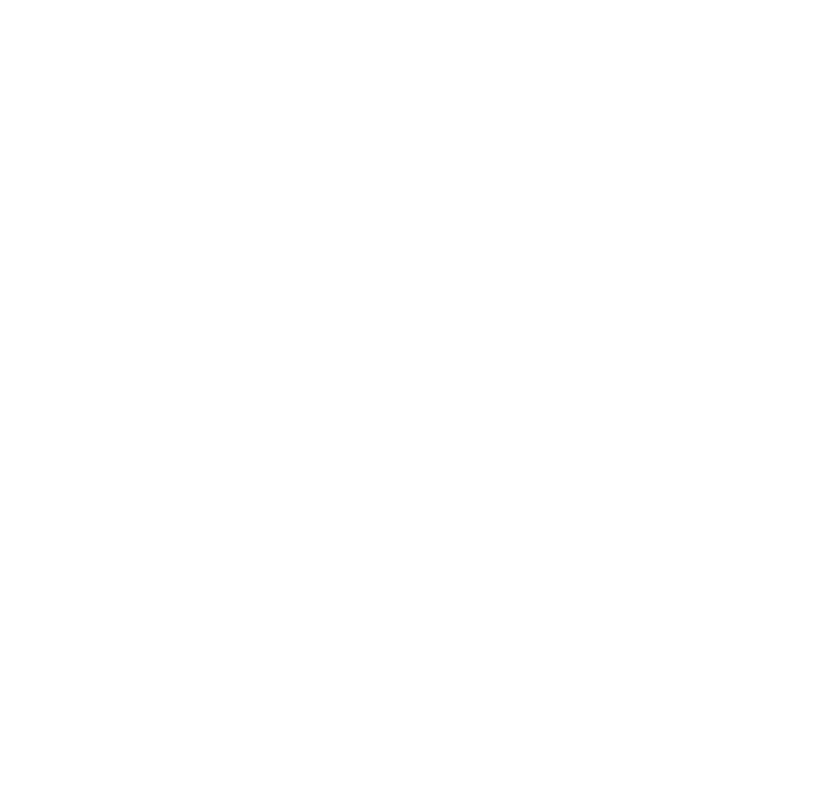
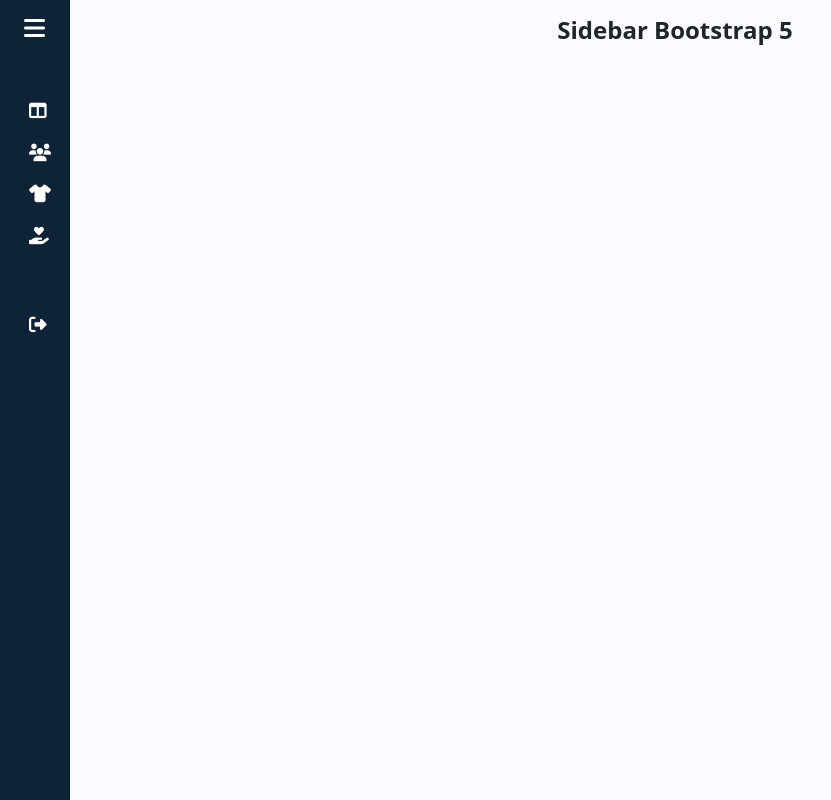
Before and after one commit to AlexHamon74/PixelPressing-ng, an Angular app: page /admin in a window 1280 px wide. Shown: the whole page, without its empty margins (0-831 px from the left). Built offline with nearby package versions, Linux system fonts and the light colour scheme.

Commit message:
create sideNavAdmin

```diff
--- a/src/app/features/admin/admin.component.ts
+++ b/src/app/features/admin/admin.component.ts
@@ -1,12 +1,13 @@
 
 import { Component } from '@angular/core';
 import { RouterLink, RouterOutlet } from '@angular/router';
+import { SideNavAdminComponent } from './side-nav-admin/side-nav-admin.component';
 
 @Component({
   selector: 'app-admin',
   standalone: true,
-  imports: [RouterLink, RouterOutlet],
-  template: '<router-outlet />',
+  imports: [RouterLink, RouterOutlet, SideNavAdminComponent],
+  template: '<app-side-nav-admin /> <router-outlet />',
   styleUrl: 'admin.component.css'
 })
 export class AdminComponent {
--- /dev/null
+++ b/src/app/features/admin/side-nav-admin/side-nav-admin.component.css
@@ -0,0 +1,142 @@
+/* @import url('https://fonts.googleapis.com/css2?family=Poppins:wght@400;600&display=swap'); */
+
+::after,
+::before {
+    box-sizing: border-box;
+    margin: 0;
+    padding: 0;
+}
+
+a {
+    text-decoration: none;
+}
+
+li {
+    list-style: none;
+}
+
+h1 {
+    font-weight: 600;
+    font-size: 1.5rem;
+}
+
+/* body {
+    font-family: 'Poppins', sans-serif;
+} */
+
+.wrapper {
+    display: flex;
+}
+
+.main {
+    min-height: 100vh;
+    width: 100%;
+    overflow: hidden;
+    transition: all 0.35s ease-in-out;
+    background-color: #fafbfe;
+}
+
+#sidebar {
+    width: 70px;
+    min-width: 70px;
+    z-index: 1000;
+    transition: all .25s ease-in-out;
+    background-color: #0e2238;
+    display: flex;
+    flex-direction: column;
+}
+
+#sidebar.expand {
+    width: 260px;
+    min-width: 260px;
+}
+
+.toggle-btn {
+    background-color: transparent;
+    cursor: pointer;
+    border: 0;
+    padding: 1rem 1.5rem;
+}
+
+.toggle-btn i {
+    font-size: 1.5rem;
+    color: #FFF;
+}
+
+.sidebar-logo {
+    margin: auto 0;
+}
+
+.sidebar-logo a {
+    color: #FFF;
+    font-size: 1.15rem;
+    font-weight: 600;
+}
+
+#sidebar:not(.expand) .sidebar-logo,
+#sidebar:not(.expand) a.sidebar-link span {
+    display: none;
+}
+
+.sidebar-nav {
+    padding: 2rem 0;
+    flex: 1 1 auto;
+}
+
+a.sidebar-link {
+    padding: .625rem 1.625rem;
+    color: #FFF;
+    display: block;
+    font-size: 0.9rem;
+    white-space: nowrap;
+    border-left: 3px solid transparent;
+}
+
+.sidebar-link i {
+    font-size: 1.1rem;
+    margin-right: .75rem;
+}
+
+a.sidebar-link:hover {
+    background-color: rgba(255, 255, 255, .075);
+    border-left: 3px solid #3b7ddd;
+}
+
+.sidebar-item {
+    position: relative;
+}
+
+#sidebar:not(.expand) .sidebar-item .sidebar-dropdown {
+    position: absolute;
+    top: 0;
+    left: 70px;
+    background-color: #0e2238;
+    padding: 0;
+    min-width: 15rem;
+    display: none;
+}
+
+#sidebar:not(.expand) .sidebar-item:hover .has-dropdown+.sidebar-dropdown {
+    display: block;
+    max-height: 15em;
+    width: 100%;
+    opacity: 1;
+}
+
+#sidebar.expand .sidebar-link[data-bs-toggle="collapse"]::after {
+    border: solid;
+    border-width: 0 .075rem .075rem 0;
+    content: "";
+    display: inline-block;
+    padding: 2px;
+    position: absolute;
+    right: 1.5rem;
+    top: 1.4rem;
+    transform: rotate(-135deg);
+    transition: all .2s ease-out;
+}
+
+#sidebar.expand .sidebar-link[data-bs-toggle="collapse"].collapsed::after {
+    transform: rotate(45deg);
+    transition: all .2s ease-out;
+}
--- /dev/null
+++ b/src/app/features/admin/side-nav-admin/side-nav-admin.component.html
@@ -0,0 +1,60 @@
+<div class="wrapper">
+    <aside id="sidebar" [ngClass]="{'expand': isExpanded}">
+        <div class="d-flex">
+            <button class="toggle-btn" (click)="toggleSidebar()" type="button">
+                <i class="fa-solid fa-bars"></i>
+            </button>
+            <div class="sidebar-logo">
+                <a href="#">PixelPressing</a>
+            </div>
+        </div>
+        <ul class="sidebar-nav">
+            <li class="sidebar-item">
+                <a routerLink="dashboard" class="sidebar-link">
+                    <i class="fa-solid fa-table-columns"></i>
+                    <span>Dashboard</span>
+                </a>
+            </li>
+            <li class="sidebar-item">
+                <a href="#" class="sidebar-link collapsed has-dropdown" data-bs-toggle="collapse"
+                    data-bs-target="#auth" aria-expanded="false" aria-controls="auth">
+                    <i class="fa-solid fa-users"></i>
+                    <span>Utilisateurs</span>
+                </a>
+                <ul id="auth" class="sidebar-dropdown list-unstyled collapse" data-bs-parent="#sidebar">
+                    <li class="sidebar-item">
+                        <a href="#" class="sidebar-link">Clients</a>
+                    </li>
+                    <li class="sidebar-item">
+                        <a href="#" class="sidebar-link">Employée</a>
+                    </li>
+                </ul>
+            </li>
+            <li class="sidebar-item">
+                <a href="#" class="sidebar-link">
+                    <i class="fa-solid fa-shirt"></i>
+                    <span>Articles</span>
+                </a>
+            </li>
+            <li class="sidebar-item mb-5">
+                <a href="#" class="sidebar-link">
+                    <i class="fa-solid fa-hand-holding-heart"></i>
+                    <span>Services</span>
+                </a>
+            </li>
+            <li class="sidebar-item">
+                <a href="#" class="sidebar-link">
+                    <i class="fa-solid fa-right-from-bracket"></i>
+                    <span>Se deconnecter</span>
+                </a>
+            </li>
+        </ul>
+    </aside>
+    <div class="main p-3">
+        <div class="text-center">
+            <h1>
+                Sidebar Bootstrap 5
+            </h1>
+        </div>
+    </div>
+</div>
--- /dev/null
+++ b/src/app/features/admin/side-nav-admin/side-nav-admin.component.ts
@@ -0,0 +1,19 @@
+import { NgClass } from '@angular/common';
+import { Component } from '@angular/core';
+import { RouterLink } from '@angular/router';
+
+@Component({
+  selector: 'app-side-nav-admin',
+  standalone: true,
+  imports: [RouterLink, NgClass],
+  templateUrl: './side-nav-admin.component.html',
+  styleUrl: './side-nav-admin.component.css'
+})
+export class SideNavAdminComponent {
+
+  isExpanded: boolean = false;
+
+  toggleSidebar() {
+    this.isExpanded = !this.isExpanded;
+  }
+}
--- a/src/app/features/user/user.component.html
+++ /dev/null
@@ -1 +0,0 @@
-<app-nav /> <router-outlet />
--- a/src/index.html
+++ b/src/index.html
@@ -6,7 +6,7 @@
   <title>PixelPressingNg</title>
   <base href="/">
   <meta name="viewport" content="width=device-width, initial-scale=1">
-  <link rel="icon" type="image/x-icon" href="favicon.ico">
+  <link rel="stylesheet" href="https://cdnjs.cloudflare.com/ajax/libs/font-awesome/6.5.2/css/all.min.css" />
   <link href="https://cdn.jsdelivr.net/npm/bootstrap@5.3.3/dist/css/bootstrap.min.css" rel="stylesheet"
     integrity="sha384-QWTKZyjpPEjISv5WaRU9OFeRpok6YctnYmDr5pNlyT2bRjXh0JMhjY6hW+ALEwIH" crossorigin="anonymous">
 </head>
```
Also changed, not shown: 2 other files (tests, documents, lock files or other folders).
